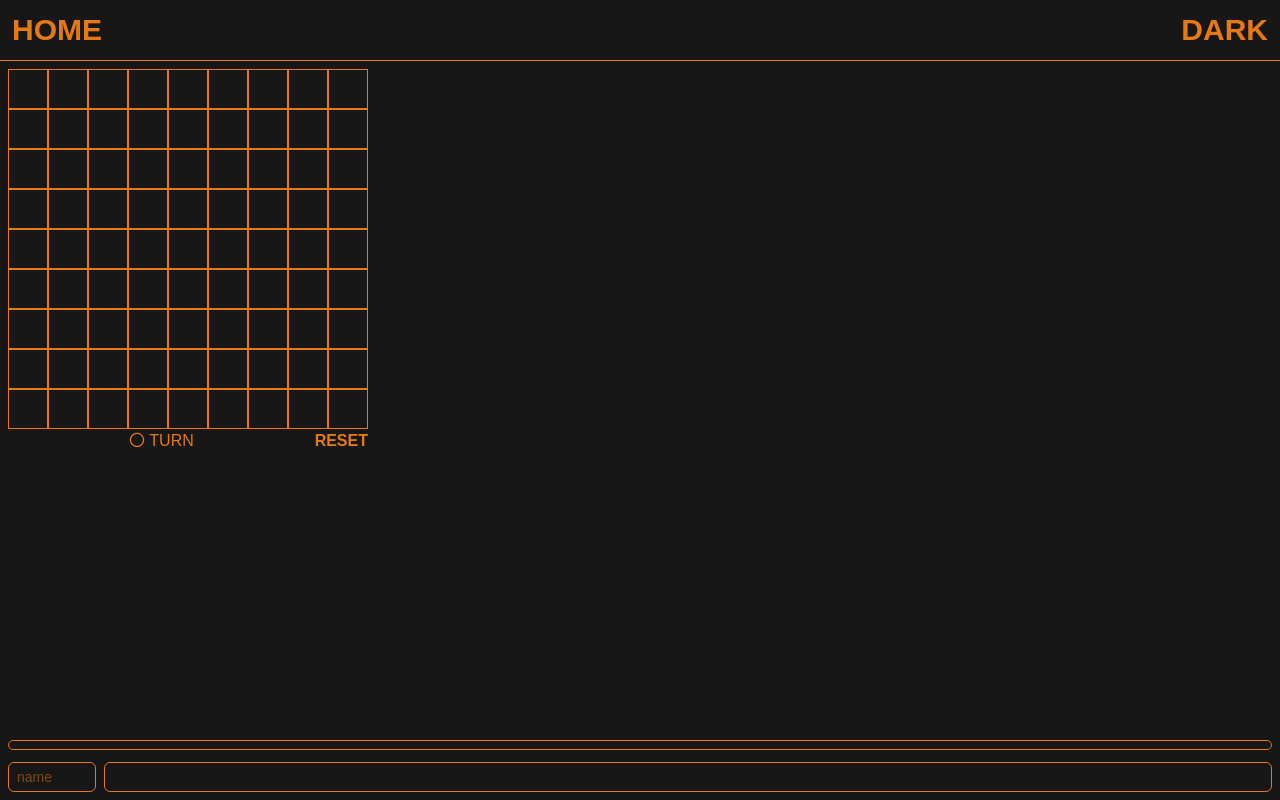
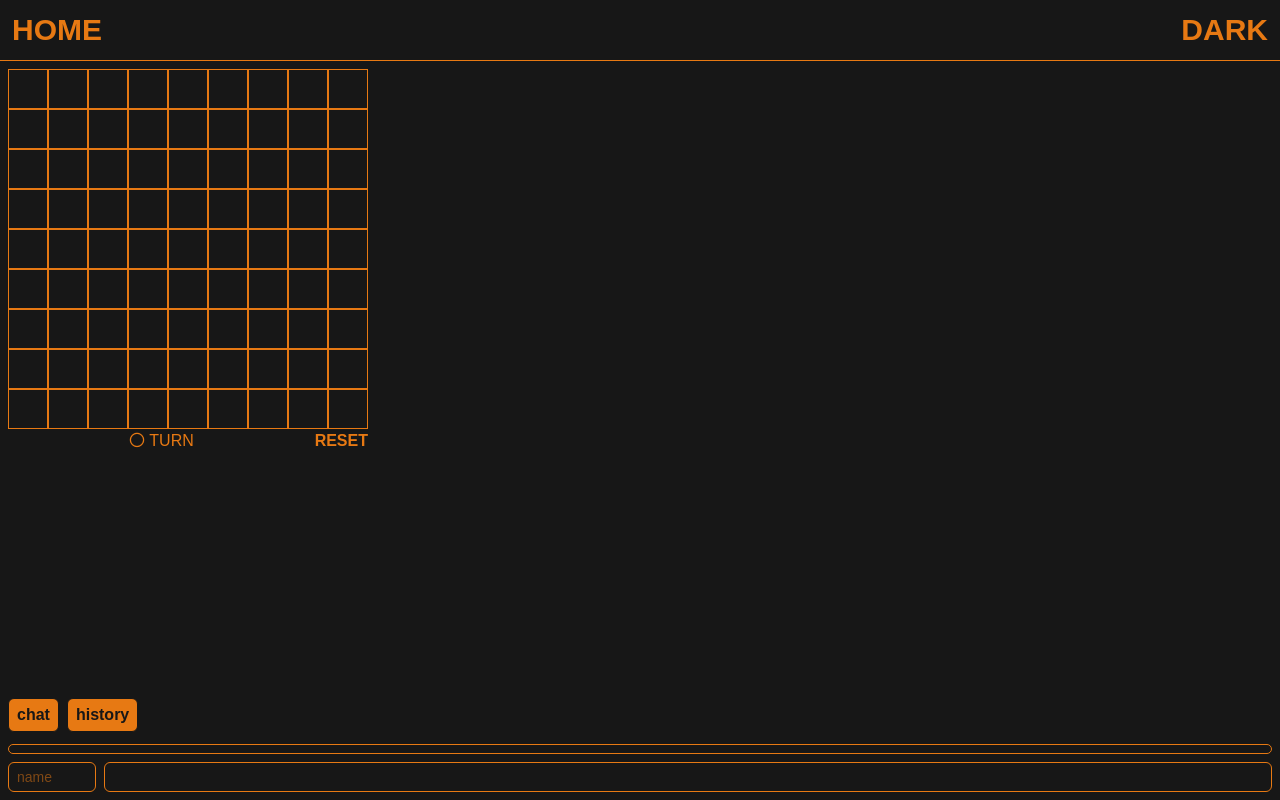
Before and after one commit to FujitaKohei04/tic_tac_toe_plus, a Next.js app: page / in a window 1280 px wide. Built offline with nearby package versions, Linux system fonts and the light colour scheme.

Commit message:
add : history tab

```diff
--- a/src/app/components/tictactoe/History.tsx
+++ b/src/app/components/tictactoe/History.tsx
@@ -10,6 +10,8 @@ export default function History({
     clickHistory: () => void;
 }) {
     return (
-        <button onClick={clickHistory}>{`${count}: ${x}-${y} ${count%2?"〇":"✕"}`}</button>
+        <button
+            className="border rounded p-1"
+            onClick={clickHistory}>{`${count}: ${x}-${y} ${count%2?"〇":"✕"}`}</button>
     );
 }
--- a/src/app/globals.css
+++ b/src/app/globals.css
@@ -25,6 +25,13 @@
   --foreground-hlf: #c0671375;
 }
 
+@layer button {
+  .bottomTabButton {
+    @apply border p-1 px-2 rounded-md font-bold;
+    @apply text-[var(--background)] bg-[var(--foreground)];
+  }
+}
+
 
 body {
   background: var(--background);
--- a/src/app/page.tsx
+++ b/src/app/page.tsx
@@ -78,6 +78,8 @@ export default function Game() {
   const [boxName, setBoxName] = useState<string>("");
   const [boxMessage, setBoxMessage] = useState<string>("");
 
+  const [bottomTab, setBottomTab] = useState<number>(0);
+
   //when a square is clicked
   const handleClickSquare = (x:number, y:number) => {
     //win? or all squares is filled?
@@ -132,6 +134,10 @@ export default function Game() {
     }
   }
 
+  const handleBottomTabSwitcher = (i:number) => {
+    setBottomTab(i);
+  }
+
 
   return (
     <main className="flex flex-row m-2">
@@ -144,21 +150,44 @@ export default function Game() {
 
 
         </div>
+
+
         <div className="flex flex-col gap-3 mt-8 fixed bottom-0 right-0 left-0 p-2">
-            <Chat chat={chat}/>
-            <div className="flex gap-2">
-              <input type="text" maxLength={5} value={boxName} onChange={(e) => setBoxName(e.target.value)} placeholder="name" className="w-22 px-2 py-1 text-sm border rounded-md focus:outline-none"/>
-              <input type="text" maxLength={30} value={boxMessage} onChange={(e) => setBoxMessage(e.target.value)} onKeyDown={(e) => handleKey(e)} className="flex-1 px-2 py-1 text-sm border rounded-md focus:outline-none"/>
+            <div className="flex flex-raw gap-2">
+              <button
+                className="bottomTabButton"
+                onClick={() => handleBottomTabSwitcher(0)}
+              >chat</button>
+              <button
+                className="bottomTabButton"
+                onClick={() => handleBottomTabSwitcher(1)}
+              >history</button>
             </div>
+
+            {bottomTab === 0?
+              <div className="">
+                <Chat chat={chat}/>
+                <div className="flex gap-2 mt-2">
+                  <input type="text" maxLength={5} value={boxName} onChange={(e) => setBoxName(e.target.value)} placeholder="name" className="w-22 px-2 py-1 text-sm border rounded-md focus:outline-none"/>
+                  <input type="text" maxLength={30} value={boxMessage} onChange={(e) => setBoxMessage(e.target.value)} onKeyDown={(e) => handleKey(e)} className="flex-1 px-2 py-1 text-sm border rounded-md focus:outline-none"/>
+                </div>
+              </div>
+
+              :bottomTab === 1?
+                <div className="flex flex-wrap gap-1 p-2 border rounded-md font-bold">
+                  {hands && hands.map((h, i) => (
+                    h && <History key={i} x={h[0]+1} y={h[1]+1} count={i+1} clickHistory={() => handlePlay(i+1)}/>
+                  ))}
+
+                </div>
+              :""
+            }
+
+
 
           </div>
       </div>
-      {/* <div className="flex flex-col gap-1 px-2">
-        {hands && hands.map((h, i) => (
-          h && <History key={i} x={h[0]+1} y={h[1]+1} count={i+1} clickHistory={() => handlePlay(i+1)}/>
-        ))}
 
-      </div> */}
 
 
     </main>
```
